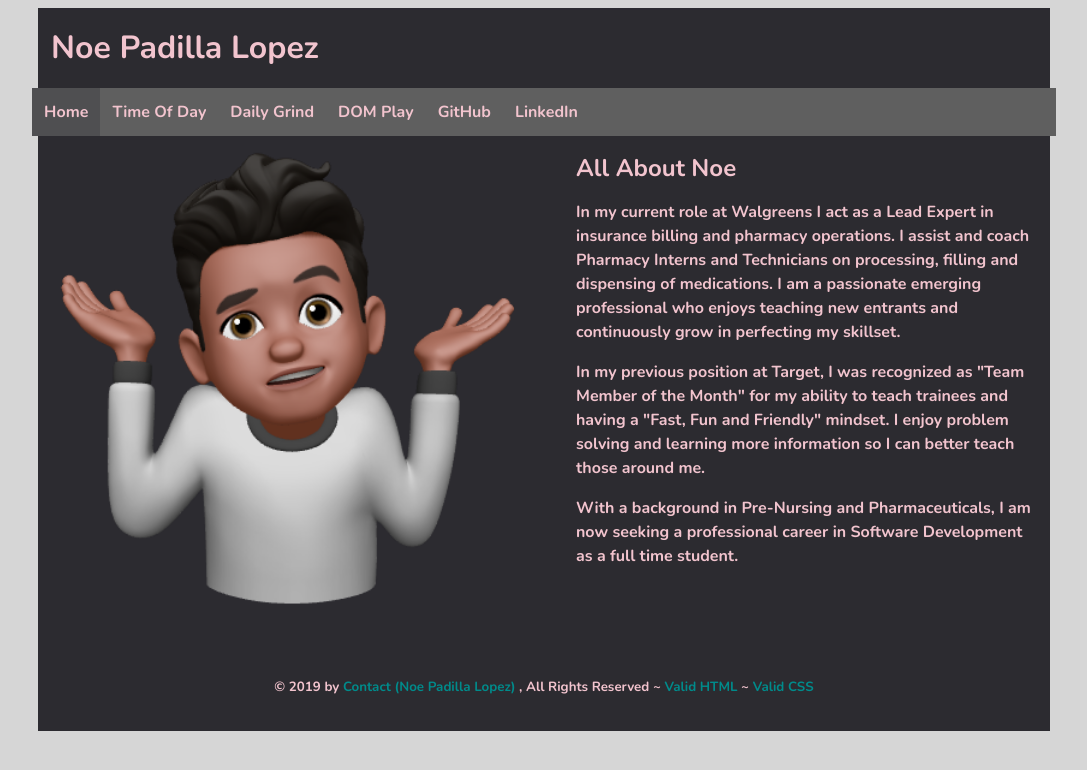
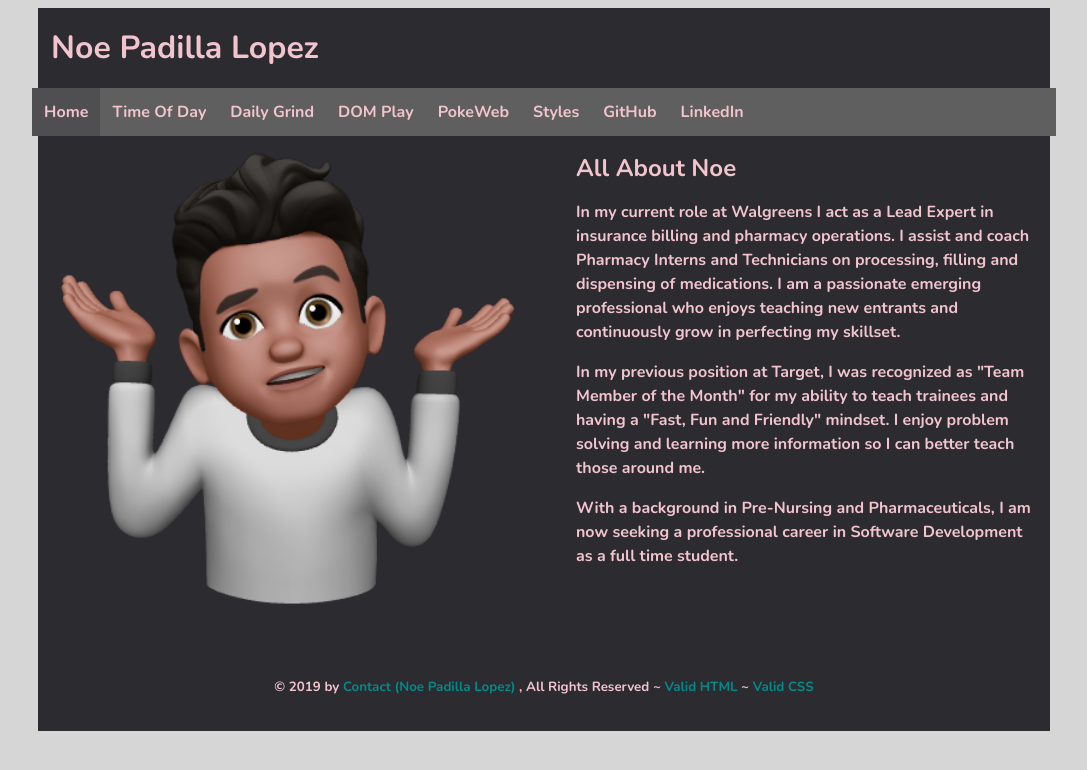
Before and after one commit to LopeznoeGH/it121-portal, a plain HTML site: page index.html in a window 1280 px wide. Shown: the whole page, without its empty margins (96-1183 px from the left). Drawn offline with nearby package versions, Linux system fonts and the light colour scheme.

Commit message:
added extra assignments

```diff
--- a/index.html
+++ b/index.html
@@ -17,6 +17,8 @@
             <a href="https://lopeznoegh.github.io/time-of-day/index.html" target="_blank">Time Of Day</a>
             <a href="https://lopeznoegh.github.io/daily-grind/test.html" target="_blank">Daily Grind</a>
             <a href="https://lopeznoegh.github.io/dom-play/index.html" target="_blank">DOM Play</a>
+            <a href="https://lopeznoegh.github.io/bond-web-service/" target="_blank">PokeWeb</a>
+            <a href="https://lopeznoegh.github.io/seasonal-styles/" target="_blank">Styles</a>
             <a href="https://github.com/LopeznoeGH" target="_blank">GitHub</a>
             <a href="https://www.linkedin.com/in/noe-lopez-he-him-87657610b/" target="_blank">LinkedIn</a>
             <a href="javascript:void(0);" class="icon" onclick="myFunction()">&#9776;</a>
```
